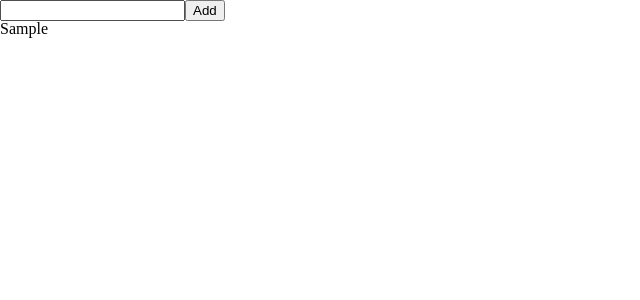
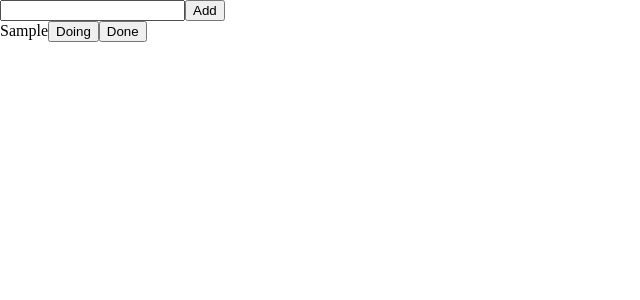
Before and after one commit to munseunggyu/React_Typescript_todolist, a React (Create React App) app: page / in a window 1280 px wide. Both pictures are taken after typing "Sample" into the empty fields and a click on the button "Add". Shown: the top 300 px of the page, without its empty margins (0-640 px from the left). Built offline with nearby package versions, Linux system fonts and the light colour scheme.

Commit message:
Refactoring ToDoList and Add change category button

```diff
--- a/src/SignIn.tsx
+++ b/src/SignIn.tsx
@@ -7,6 +7,7 @@ import { useForm } from 'react-hook-form';
 //     setValue(e.currentTarget.value);
 //   }
 //   const [erro,setErro] = useState(false)
+//   e:React.MouseEvent<HTMLButtonElement> form 형태없이 button
 //   const onSubmit =(e:React.FormEvent<HTMLFormElement>) => {
 //     e.preventDefault();
 //     if(value.length > 10) {
--- a/src/ToDoList.tsx
+++ b/src/ToDoList.tsx
@@ -1,38 +1,19 @@
-import { text } from "node:stream/consumers";
-import React,{useState} from "react";
-import { useForm } from "react-hook-form";
-import { atom, useRecoilState } from "recoil";
+import { useRecoilValue } from "recoil";
+import { todoState } from "./atoms";
 import CreateToDo from "./components/CreateToDo";
-
-interface IForm{
-  todo:string;
-}
-
-interface ITodo {
-  text:string;
-  id:number;
-  category: 'TO_DO' | 'DOING' | 'DONE';
-}
-const toDoState = atom<ITodo[]> ({
-  key: "todo",
-  default:[]
-})
-
-
+import Todo from './components/Todo';
 
 function ToDoList(){
-  const [toDos ,setToDos] = useRecoilState(toDoState)
-  const {register,handleSubmit,setValue} = useForm<IForm>()
-  const onSubmit = ({todo}:IForm) => {
-    setToDos((oldToDos) => [{text:todo,id:Date.now(),category:'TO_DO'},...oldToDos])
-    setValue("todo","")
-  }
-  console.log(toDos)
+  const toDos = useRecoilValue(todoState)
   return(
     <div>
       <CreateToDo />
       <ul>
-        {toDos.map((toDo) => <li key={toDo.id}>{toDo.text} </li>)}
+        {
+          toDos.map((toDo)=>(
+                <Todo key={toDo.id} {...toDo} />
+            ))
+        }
       </ul>
     </div>
   )
--- /dev/null
+++ b/src/atoms.tsx
@@ -0,0 +1,12 @@
+import { atom } from "recoil";
+
+export interface IToDo{
+  text:string;
+  id:number;
+  category: 'To_Do' | 'Doing' | 'Done'
+}
+
+export const todoState = atom<IToDo[]>({
+  key:'toDos',
+  default:[],
+})
--- a/src/components/CreateToDo.tsx
+++ b/src/components/CreateToDo.tsx
@@ -1,25 +1,16 @@
-import React from "react";
 import { useForm } from "react-hook-form";
-import { atom, useRecoilState } from "recoil";
+import { useRecoilValue, useSetRecoilState } from "recoil";
+import { todoState } from "../atoms";
 
-interface IToDo{
-  text:string;
-  id:number;
-  category: 'To_Do' | 'Doing' | 'Done'
-}
 interface IForm{
   todo:string;
 }
 
-const toDoState = atom<IToDo[]>({
-  key:'todo',
-  default:[]
-})
 
 function CreateToDo(){
-  const [ToDos,setToDos] = useRecoilState(toDoState);
+  const setToDos = useSetRecoilState(todoState);
   const {register,handleSubmit,setValue} = useForm<IForm>()
-  const onSubmit = ({todo}:IForm) => {
+  const handleValid  = ({todo}:IForm) => {
     setToDos(oldToDos => [{
       text: todo,
       id:Date.now(),
@@ -28,7 +19,7 @@ function CreateToDo(){
     setValue('todo',"")
   }
   return (
-    <form onSubmit={handleSubmit(onSubmit)}>
+    <form onSubmit={handleSubmit(handleValid)}>
       <input {...register("todo")} />
       <button>Add</button>
     </form>
--- a/src/components/Todo.tsx
+++ b/src/components/Todo.tsx
@@ -1,6 +1,36 @@
+import {  useSetRecoilState } from "recoil";
+import { IToDo, todoState } from "../atoms";
 
-function Todo(){
-  return <>hey</>
+function Todo({text,category,id}:IToDo){
+  const setToDos = useSetRecoilState(todoState)
+  const onClick = (e:React.MouseEvent<HTMLButtonElement>) => {
+    const {currentTarget:{name}} = e;
+    console.log(name)
+    setToDos((prev) => {
+      const targexIndex = prev.findIndex(toDo => toDo.id === id)
+      const newToDo = {text,category:name as any,id}
+      console.log(newToDo)
+     return [
+       ...prev.slice(0,targexIndex),
+       newToDo,
+       ...prev.slice(targexIndex+1)
+      ]
+    })
+  }
+  return (
+    <li>
+      <span>{text}</span>
+      {category !== "Doing" &&
+       <button onClick={onClick} name="Doing" >Doing</button>
+       }
+      {category !== "To_Do" &&
+      <button onClick={onClick} name="To_Do" >To Do</button>
+      }
+      {category !== "Done" &&
+      <button onClick={onClick} name="Done" >Done</button>
+      }
+  </li>
+  )
 }
 
 export default Todo;
```
